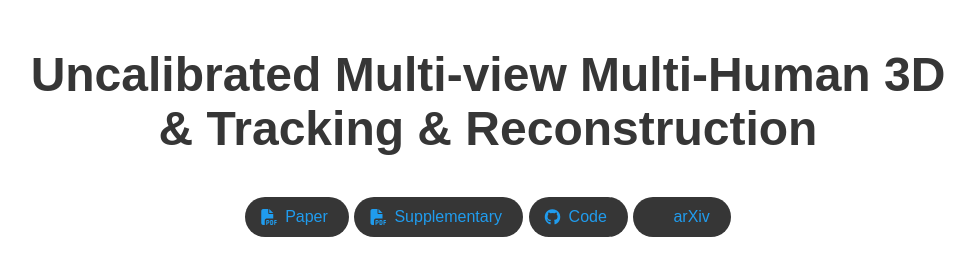
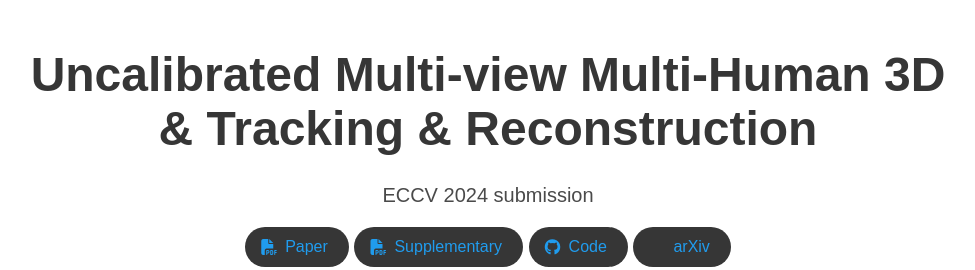
Before and after one commit to Easy3DTrack-MV/Easy3DTrack-MV.github.io, a plain HTML site: page index.html in a window 1280 px wide. Shown: the top 270 px of the page, without its empty margins (152-1127 px from the left). Drawn offline with nearby package versions, Linux system fonts and the light colour scheme; some icons are missing; a web font is replaced by a local one.

Commit message:
replace with conference name and year

```diff
--- a/index.html
+++ b/index.html
@@ -64,12 +64,13 @@
                     <a href="THIRD AUTHOR PERSONAL LINK" target="_blank">Third Author</a>
                   </span>
                   </div>
-
+                -->
                   <div class="is-size-5 publication-authors">
-                    <span class="author-block">Institution Name<br>Conferance name and year</span>
-                    <span class="eql-cntrb"><small><br><sup>*</sup>Indicates Equal Contribution</small></span>
-                  </div>
-                -->
+                    <span class="author-block">ECCV 2024 submission</span>
+                    <!--
+                      <span class="eql-cntrb"><small><br><sup>*</sup>Indicates Equal Contribution</small></span>
+                    -->
+                    </div>
                   <div class="column has-text-centered">
                     <div class="publication-links">
                          <!-- Arxiv PDF link -->
```
